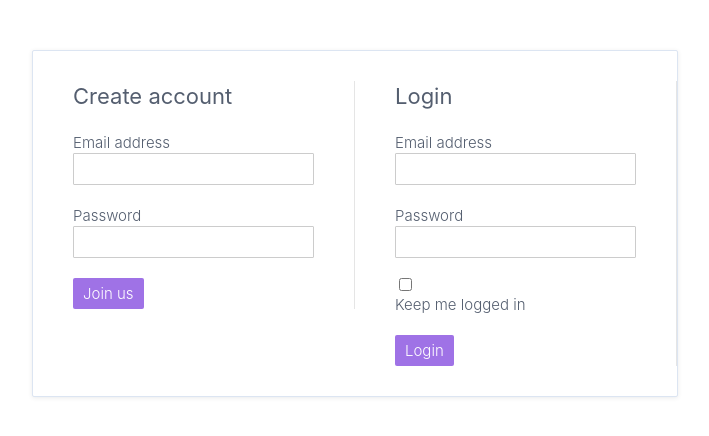
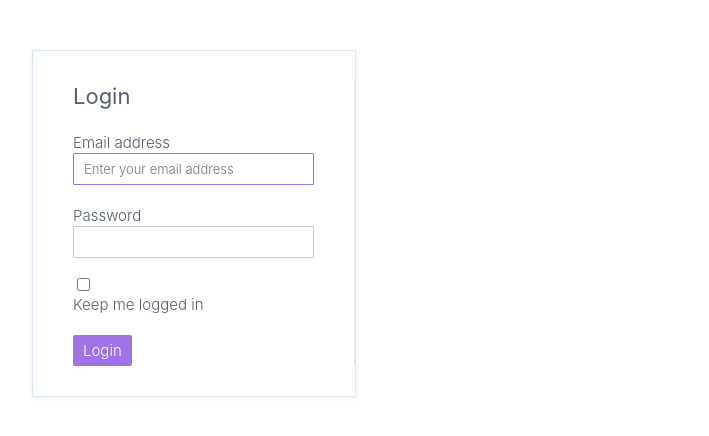
Before and after one commit to AditechGH/angular-pro-src, an Angular app: page / in a window 1280 px wide. Shown: the top 436 px of the page, without its empty margins (18-727 px from the left). Built offline with nearby package versions, Linux system fonts and the light colour scheme.

Commit message:
Using ElementRef and nativeElement.

```diff
--- a/src/app/auth/components/auth-form/auth-form.component.ts
+++ b/src/app/auth/components/auth-form/auth-form.component.ts
@@ -87,7 +87,9 @@ export class AuthFormComponent implements AfterContentInit, AfterViewInit {
   constructor(private cd: ChangeDetectorRef) {}
 
   ngAfterViewInit(): void {
-    console.log(this.email);
+    this.email.nativeElement.setAttribute('placeholder', 'Enter your email address');
+    this.email.nativeElement.classList.add('email');
+    this.email.nativeElement.focus();
     if (this.message) {
       this.message.forEach((message) => {
         message.days = 30;
--- a/src/app/auth/containers/auth-page/auth-page.component.ts
+++ b/src/app/auth/containers/auth-page/auth-page.component.ts
@@ -9,10 +9,6 @@ import { User } from '../../model/user.model';
   standalone: true,
   template: `
     <div class="auth-page">
-      <auth-form (submitted)="createUser($event)">
-        <h3>Create account</h3>
-        <button type="submit">Join us</button>
-      </auth-form>
       <auth-form (submitted)="loginUser($event)">
         <h3>Login</h3>
         <auth-remember
```
